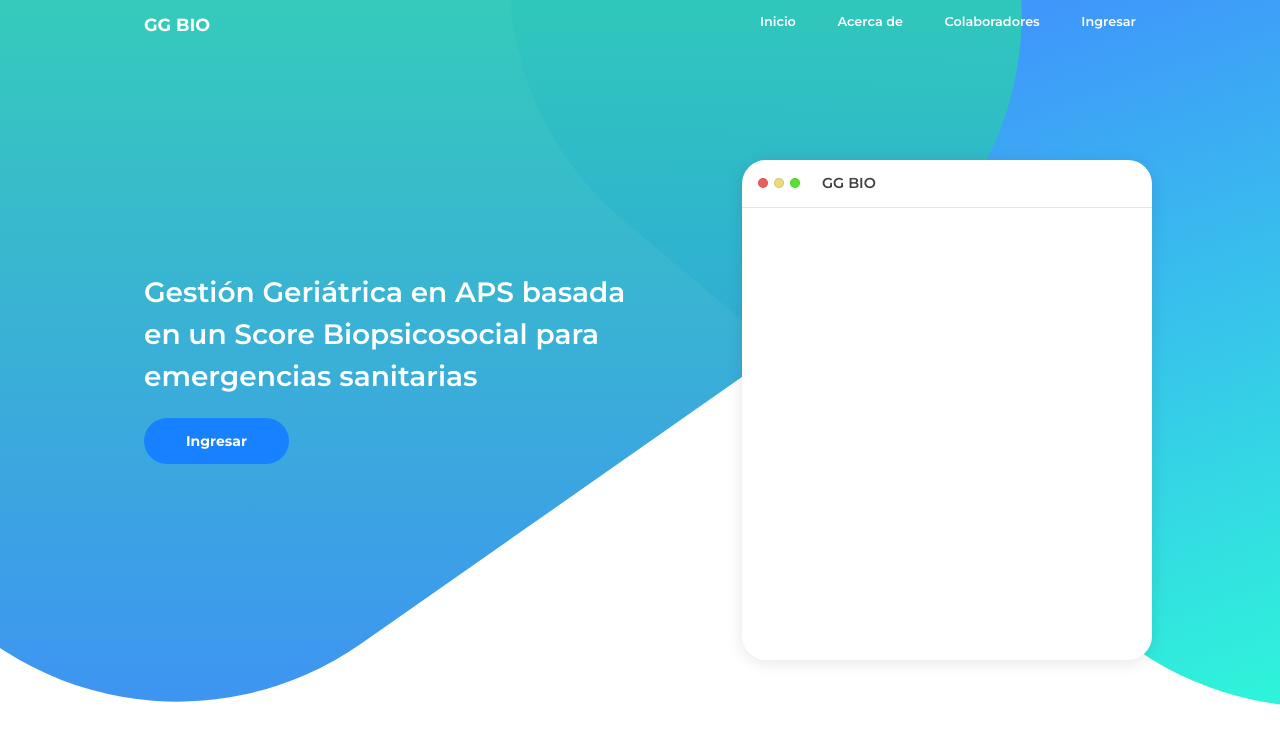
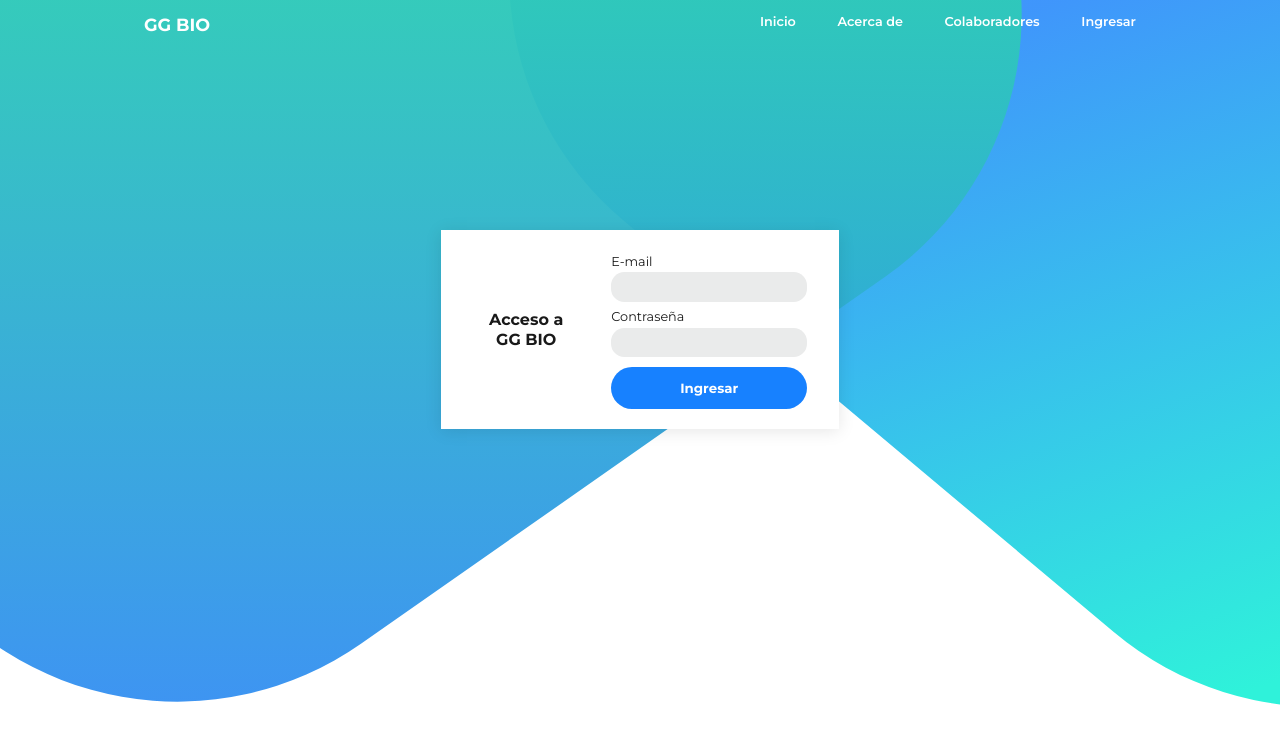
Before and after one commit to alavado/openbridge-covid19, a React (Create React App) app: page /login in a window 1280 px wide. Shown: the top 744 px of the page. Built offline with nearby package versions, Linux system fonts and the light colour scheme; no server answers.

Commit message:
agrega login

```diff
--- a/package.json
+++ b/package.json
@@ -13,6 +13,8 @@
     "lodash": "^4.17.15",
     "react": "^16.13.1",
     "react-dom": "^16.13.1",
+    "react-router": "^5.2.0",
+    "react-router-dom": "^5.2.0",
     "react-scripts": "3.4.1"
   },
   "scripts": {
--- /dev/null
+++ b/src/components/Dashboard/index.js
@@ -0,0 +1 @@
+export { default } from './Dashboard'
--- a/src/components/Landing/Landing.js
+++ b/src/components/Landing/Landing.js
@@ -3,19 +3,34 @@ import './Landing.css'
 import Rombos from './Rombos'
 import Navegacion from './Navegacion'
 import Miniatura from './Miniatura'
+import { useHistory, Switch, Route } from 'react-router'
+import Login from './Login'
 
 const Landing = () => {
+
+  const history = useHistory()
+
   return (
     <div className="Landing">
       <div className="Landing__contenedor">
         <Navegacion />
+        <Switch>
+          <Route exact path="/" component={() => (
             <div className="Landing__principal">
               <div className="Landing__titulo">
                 Gestión Geriátrica en APS basada en un Score Biopsicosocial para emergencias sanitarias
-            <button className="Landing__cta">Ingresar</button>
+                <button
+                  className="Landing__cta"
+                  onClick={() => history.push('login')}
+                >
+                  Ingresar
+                </button>
               </div>
               <Miniatura />
             </div>
+          )} />
+          <Route exact path="/login" component={Login} />
+        </Switch>
       </div>
       <Rombos />
     </div>
--- /dev/null
+++ b/src/components/Landing/Login/Login.css
@@ -0,0 +1,54 @@
+.Login {
+  width: 100%;
+  display: flex;
+  justify-content: center;
+  min-height: 70vh;
+  align-items: center;
+}
+
+.Login__contenedor {
+  background-color: white;
+  color: rgba(0, 0, 0, .9);
+  display: flex;
+  flex-direction: row;
+  align-items: center;
+  box-shadow: 0 .15em 1em rgba(0, 0, 0, .1);
+}
+
+.Login__logo {
+  padding: 3em;
+  font-weight: bold;
+  text-align: center;
+  line-height: 1.25;
+}
+
+.Login__formulario {
+  display: flex;
+  flex-direction: column;
+  padding: 1.25em 2em 1.25em 0;
+}
+
+.Login__campo {
+  display: flex;
+  flex-direction: column;
+  margin-top: .5em;
+  font-size: .8em;
+}
+
+.Login__boton {
+  cursor: pointer;
+  padding: 1em 3em;
+  border-radius: 2em;
+  font-weight: bold;
+  background-color: #1781FF;
+  color: white;
+}
+
+.Login__input {
+  padding: .5em 1em;
+  margin: .25em 0;
+  border: none;
+  background-color: #eaebeb;
+  border-radius: 1em;
+  outline: none;
+}
--- /dev/null
+++ b/src/components/Landing/Login/Login.js
@@ -0,0 +1,32 @@
+import React from 'react'
+import './Login.css'
+
+const Login = () => {
+
+  const login = e => {
+    e.preventDefault()
+  }
+
+  return (
+    <div className="Login">
+      <div className="Login__contenedor">
+        <div className="Login__logo">Acceso a<br/>GG BIO</div>
+        <form className="Login__formulario" onSubmit={login}>
+          <div className="Login__campo">
+            <label>E-mail</label>
+            <input className="Login__input" type="text" />
+          </div>
+          <div className="Login__campo">
+            <label>Contraseña</label>
+            <input className="Login__input" type="password" />
+          </div>
+          <div className="Login__campo">
+            <button className="Login__boton" type="submit">Ingresar</button>
+          </div>
+        </form>
+      </div>
+    </div>
+  )
+}
+
+export default Login
--- /dev/null
+++ b/src/components/Landing/Login/index.js
@@ -0,0 +1 @@
+export { default } from './Login'
--- a/src/index.js
+++ b/src/index.js
@@ -3,10 +3,13 @@ import ReactDOM from 'react-dom';
 import './reset.css';
 import App from './components/App';
 import * as serviceWorker from './serviceWorker';
+import { BrowserRouter } from 'react-router-dom'
 
 ReactDOM.render(
   <React.StrictMode>
-    <App />
+    <BrowserRouter>
+      <App />
+    </BrowserRouter>
   </React.StrictMode>,
   document.getElementById('root')
 );
```
Also changed, not shown: src/components/Dashboard/Dashboard.js (added, +12 -0 lines), src/components/Dashboard/Dashboard.css (added), 1 other file (tests, documents, lock files or other folders). Lines whose indentation alone changed are shown as unchanged.
